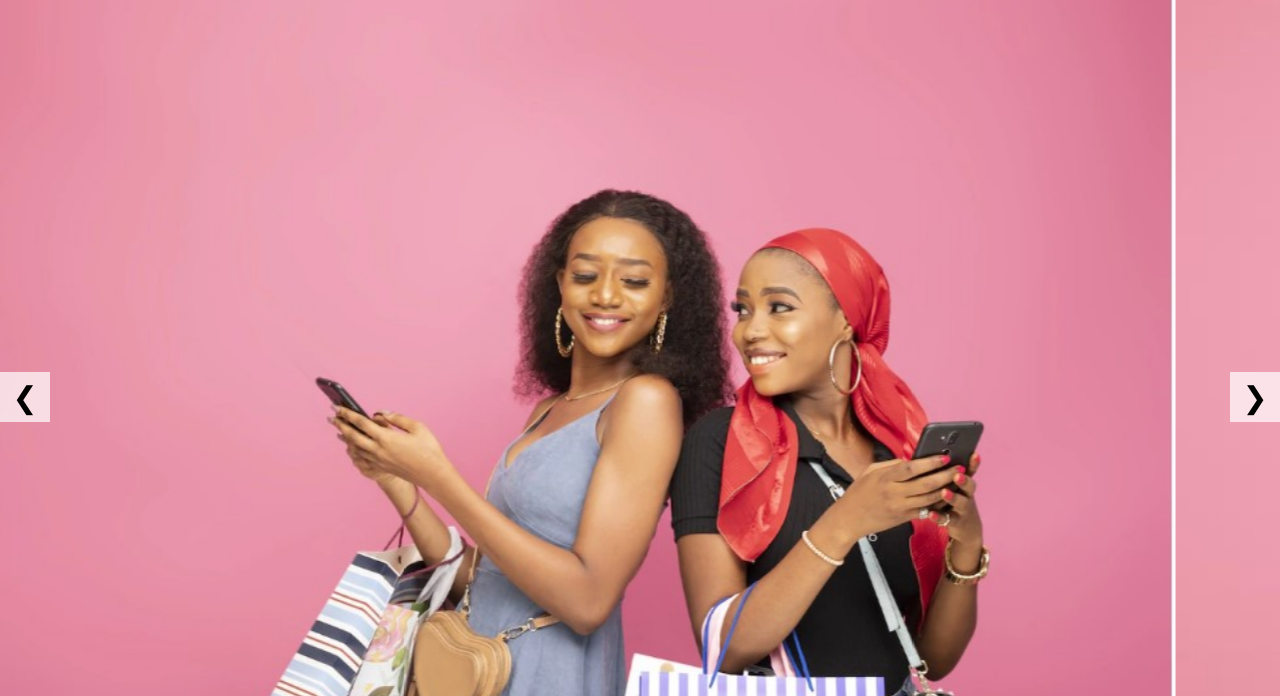
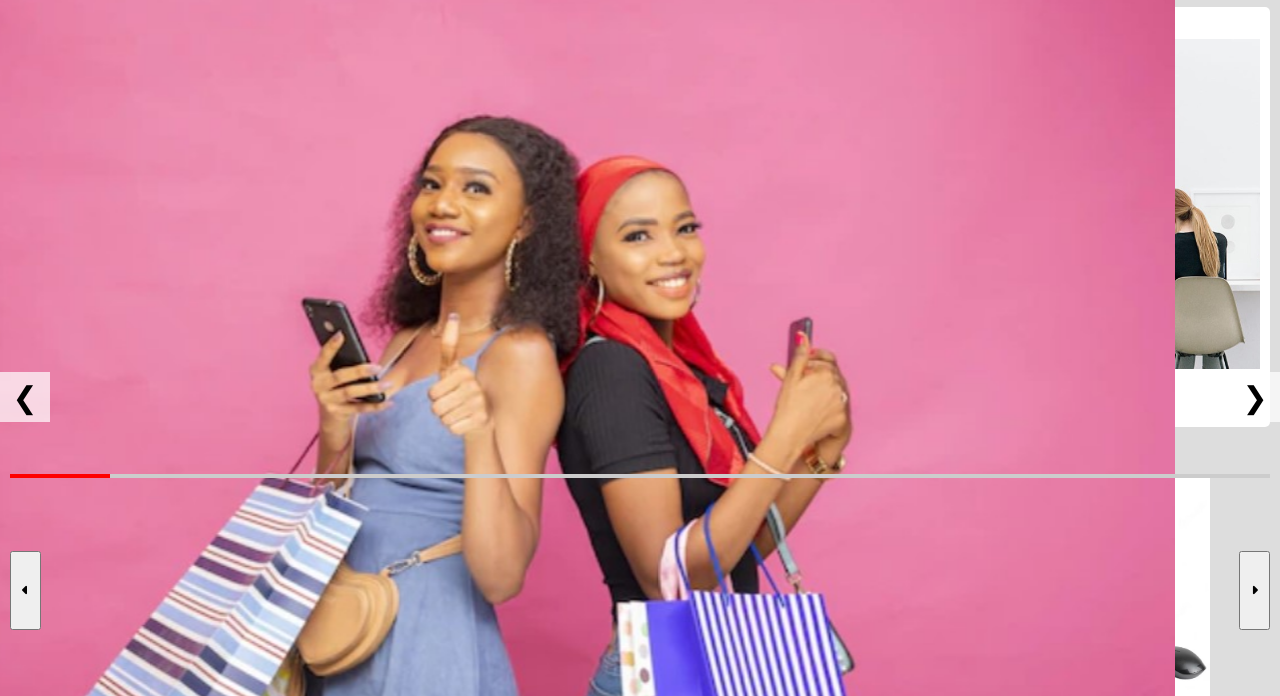
Before and after one commit to malamin24/amazon, a plain HTML site: page index.html in a window 1280 px wide. Shown: the part 104-800 px from the top of the page. Drawn offline with nearby package versions, Linux system fonts and the light colour scheme; a script that the page names is missing.

Commit message:
Update style.css

```diff
--- a/style.css
+++ b/style.css
@@ -14,7 +14,7 @@ body{
     margin: 0;
     padding: 0;
     background: #ddd;
-   overflow-x: hidden;
+
 }
 /*===================== Top Menu =========================*/
 .top_menu{
@@ -198,14 +198,14 @@ body{
 /*========== Slider =====================*/
 
 .slider {
-     position: relative;
+     position: absolute;
     width: 100%;
     height: 100vh;
     overflow: hidden;
   }
 
   .slider-container {
-    position: relative;
+    position: absolute;
     width: 100%;
     height: 100%;
     display: flex;
@@ -215,7 +215,7 @@ body{
   }
 
   .slide {
-    position: relative;
+    position: absolute;
     width: 100%;
     height: 100%;
     flex-shrink: 0;
```
